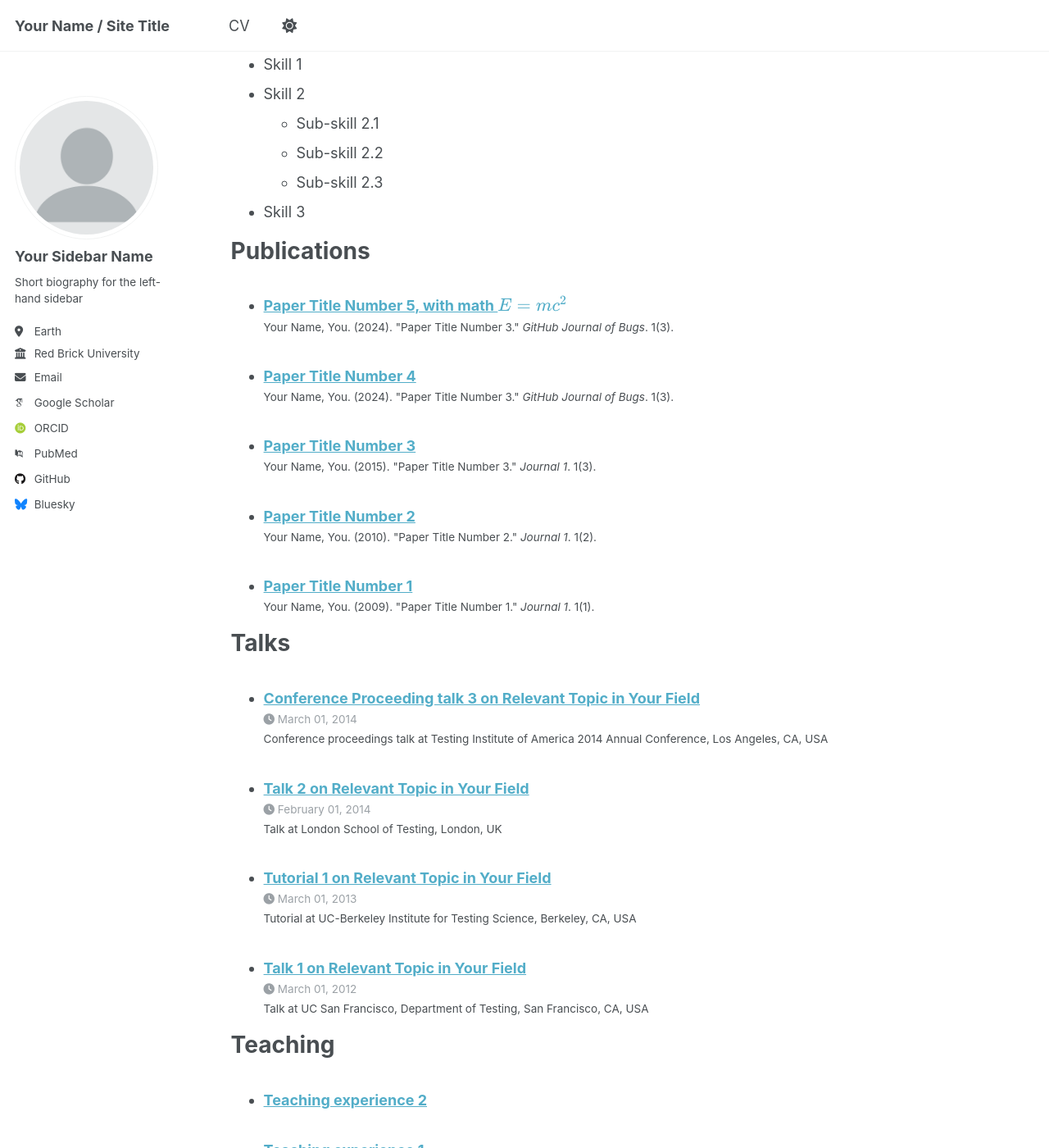
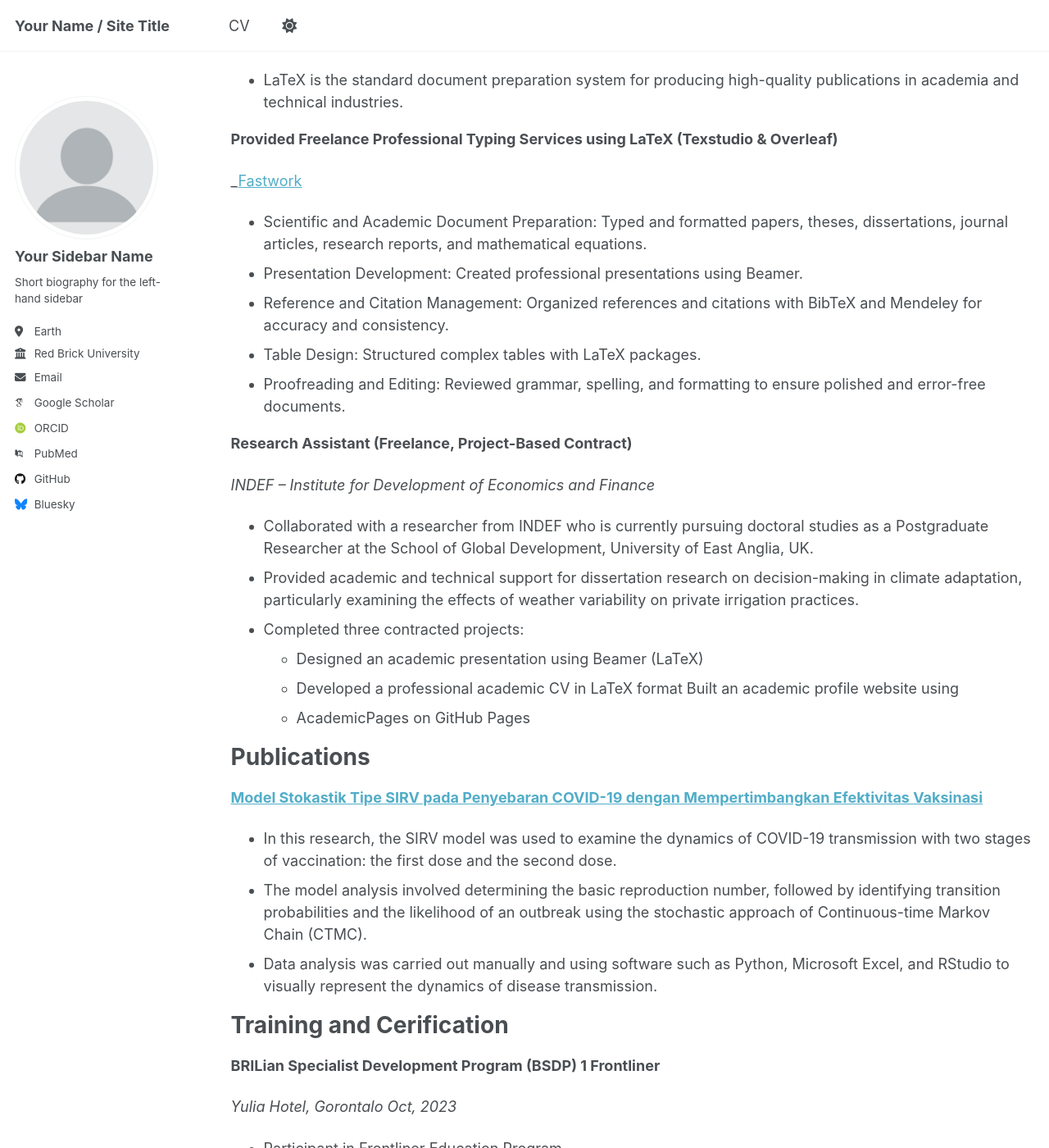
Before and after one commit to sisliautina/sisliautina.github.io, a Jekyll site: the page built from _pages/cv.md, in a window 1280 px wide and 1400 px high, scrolled down 1073 px. Shown: the whole window at 82% size. Built offline with Jekyll 4.4.1, drawn with Linux system fonts in a browser that asks for light colours; some web fonts are replaced; a script that is not in the unit is left out; some of the changed text lies outside the part shown.

Commit message:
Update cv.md

```diff
--- a/_pages/cv.md
+++ b/_pages/cv.md
@@ -10,17 +10,17 @@ redirect_from:
 
 Education
 ======
-* **Universitas Negeri Gorontalo**
+**Universitas Negeri Gorontalo**
 
-  _Bachelor’s degree in Mathematics –- Aug, 2017 – Jan, 2022_
+  _Bachelor’s degree in Mathematics -- Aug, 2017 – Jan, 2022_
   * GPA 3.48 / 4.00
   * Studied fundamental and advanced mathematical theories, including calculus, linear algebra, and probability.
   * Learned how to use programming and data processing tools like Python, SPSS, R, RStudio, Latex and more.
   * Completed a thesis project titled “Analysis of Stochastic SIRV Model in the Transmission of COVID-19 by Considering Effectiveness of Vaccination”.
 
-Work experience
+Work Experience
 ======
-* **PT. Bank Rakyat Indonesia**
+**PT. Bank Rakyat Indonesia**
 
   _Teller (Internship) -- Oct, 2022 – Oct, 2023_
   * Processed financial transactions (deposits, withdrawals, transfers) accurately.
@@ -29,40 +29,72 @@ Work experience
   * Ensured compliance with bank procedures and regulatory requirements.
   * Assisted in resolving customer transaction issues promptly.
 
-* **Universitas Negeri Gorontalo**
+**Universitas Negeri Gorontalo**
 
   _Mathematics Laboratory Assistant -- Feb, 2020 – Jan, 2022_
   * Assisted students in understanding mathematical concepts and solving problems during laboratory sessions.
   * Introduced students to data processing and programming tools to enhance their computational skills.
   * Provided support to lecturers by organizing and maintaining laboratory tools and supplies.
 
-Skills
+Project Experience
 ======
-* Skill 1
-* Skill 2
-  * Sub-skill 2.1
-  * Sub-skill 2.2
-  * Sub-skill 2.3
-* Skill 3
+**Created a LaTeX Journal Template for Nusa Putra University**
+
+_[Journal Nusa Putra University](https://nusaputra.ac.id/id/penelitian/jurnal/)
+* LaTeX is the standard document preparation system for producing high-quality publications in academia and technical industries.
+
+**Provided Freelance Professional Typing Services using LaTeX (Texstudio & Overleaf)**
+
+_[Fastwork](https://fastwork.id/user/sislia/typing-60743766)
+* Scientific and Academic Document Preparation: Typed and formatted papers, theses, dissertations, journal articles, research reports, and mathematical equations.
+* Presentation Development: Created professional presentations using Beamer.
+* Reference and Citation Management: Organized references and citations with BibTeX and Mendeley for accuracy and consistency.
+* Table Design: Structured complex tables with LaTeX packages.
+* Proofreading and Editing: Reviewed grammar, spelling, and formatting to ensure polished and error-free documents.
+
+**Research Assistant (Freelance, Project-Based Contract)**
+
+_INDEF – Institute for Development of Economics and Finance_
+* Collaborated with a researcher from INDEF who is currently pursuing doctoral studies as a Postgraduate Researcher at the School of Global Development, University of East Anglia, UK.
+* Provided academic and technical support for dissertation research on decision-making in climate adaptation, particularly examining the effects of weather variability on private irrigation practices.
+* Completed three contracted projects:
+  * Designed an academic presentation using Beamer (LaTeX)
+  * Developed a professional academic CV in LaTeX format Built an academic profile website using
+  * AcademicPages on GitHub Pages
 
 Publications
 ======
-  <ul>{% for post in site.publications reversed %}
-    {% include archive-single-cv.html %}
-  {% endfor %}</ul>
+**[Model Stokastik Tipe SIRV pada Penyebaran COVID-19 dengan Mempertimbangkan Efektivitas Vaksinasi](https://doi.org/10.14421/fourier.2022.111.7-16)**
+* In this research, the SIRV model was used to examine the dynamics of COVID-19 transmission with two stages of vaccination: the first dose and the second dose.
+* The model analysis involved determining the basic reproduction number, followed by identifying transition probabilities and the likelihood of an outbreak using the stochastic approach of Continuous-time Markov Chain (CTMC).
+* Data analysis was carried out manually and using software such as Python, Microsoft Excel, and RStudio to visually represent the dynamics of disease transmission.
 
-Talks
+Training and Cerification
 ======
-  <ul>{% for post in site.talks reversed %}
-    {% include archive-single-talk-cv.html  %}
-  {% endfor %}</ul>
+**BRILian Specialist Development Program (BSDP) 1 Frontliner**
 
-Teaching
+_Yulia Hotel, Gorontalo Oct, 2023_
+* Participant in Frontliner Education Program.
+
+**BRILian Specialist Development Program (BSDP) Universal Banker**
+
+_BRI Corporate University, Makassar Dec, 2022_
+* Participant in Frontliner Education Program.
+
+**ASEAN Data Science Explorers 2022 Enablement Session**
+
+_ASEAN Foundation - Online May, 2022_
+* Participant in Data Analysis Training using SAP Analytic Cloud (SAC).
+
+Skills
 ======
-  <ul>{% for post in site.teaching reversed %}
-    {% include archive-single-cv.html %}
-  {% endfor %}</ul>
+* Microsoft Office
+* LaTex
+* Python
+* RStudio
+* SPSS Data Analysis
 
-Service and leadership
+Languages
 ======
-* Currently signed in to 43 different slack teams
+* English : Intermediate
+* Indonesian : Native Speaker
```
